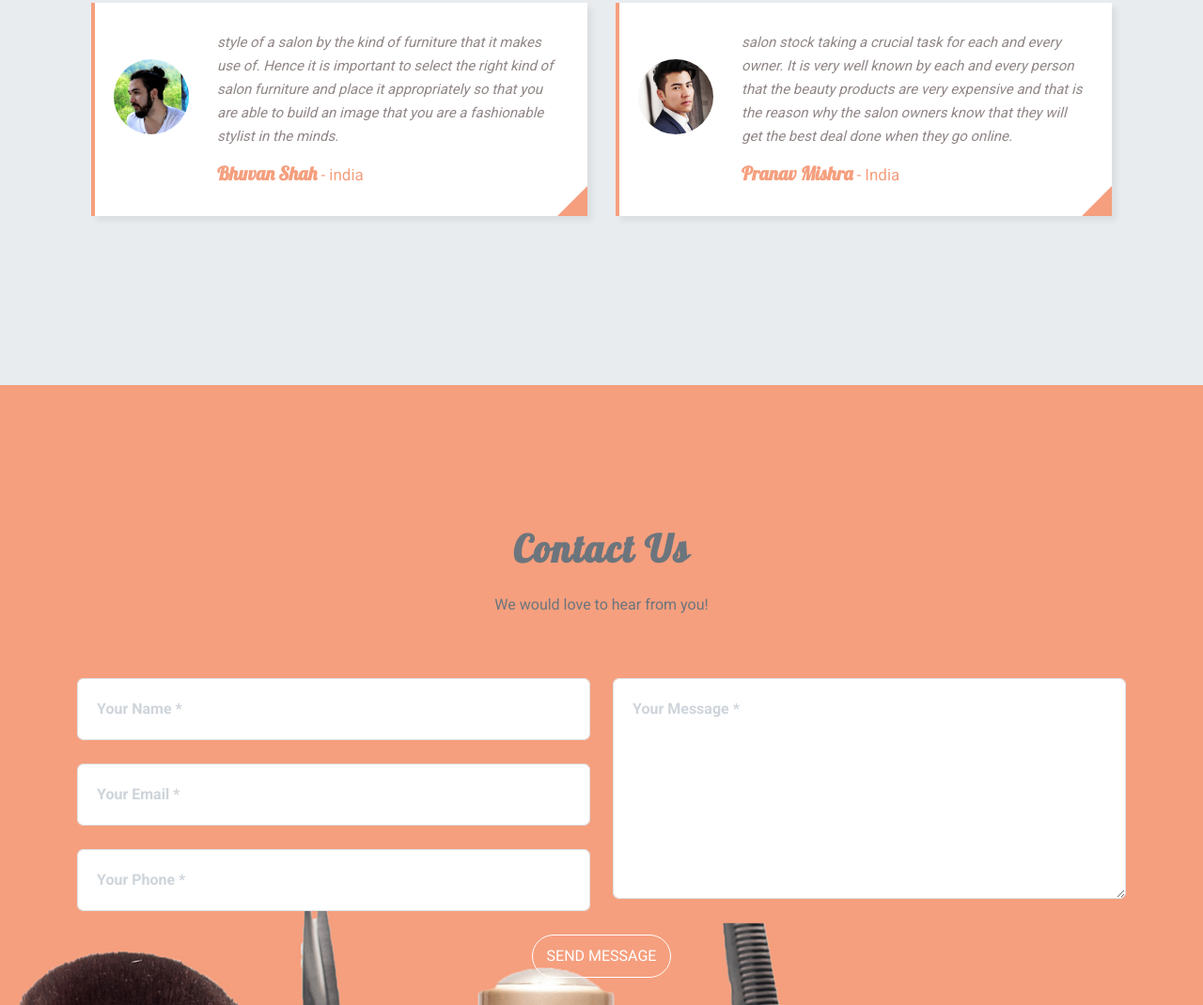
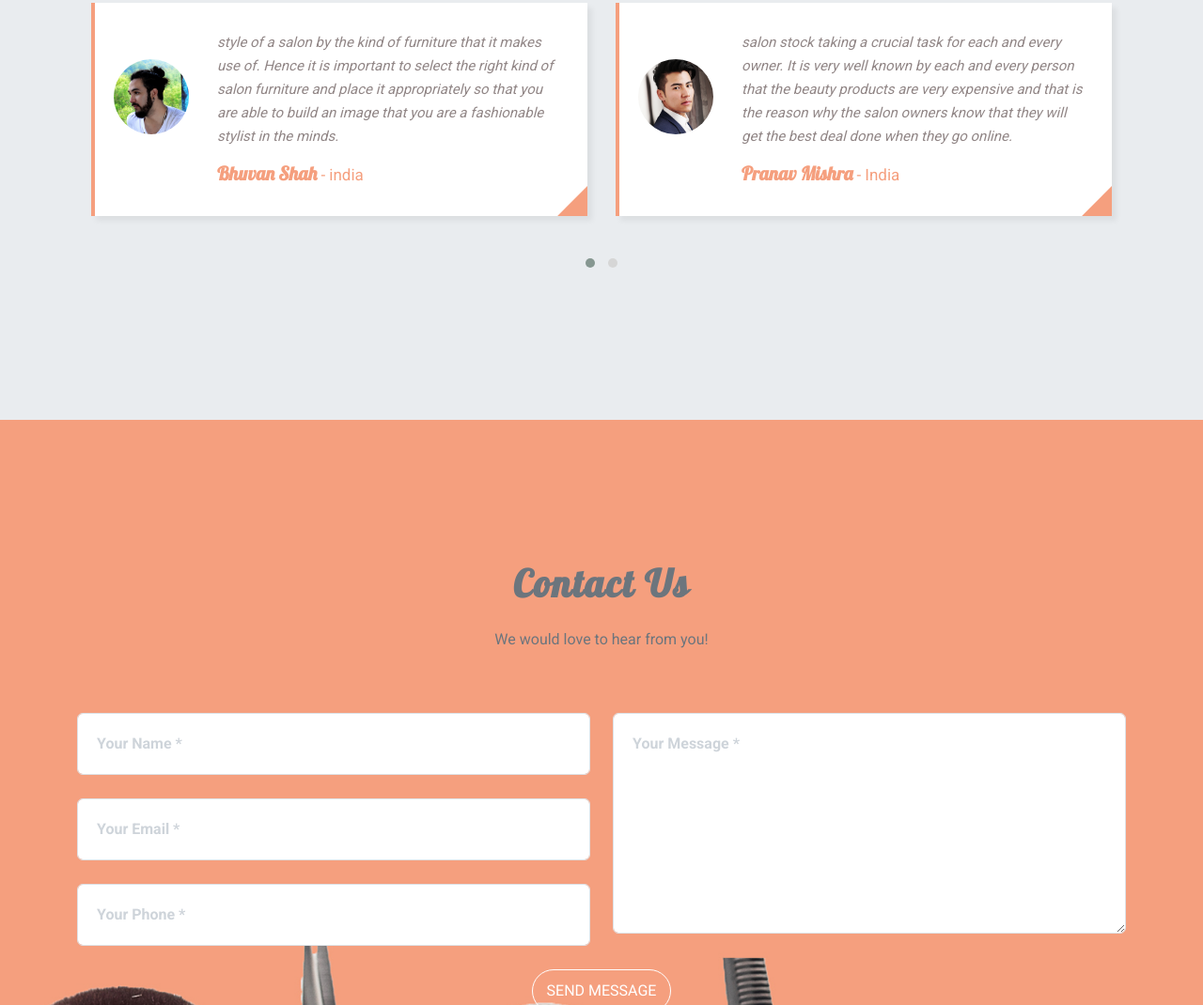
Before and after one commit to Rishitagangrae123/Salon-Master, a plain HTML site: page index.html in a window 1280 px wide. Shown: the part 4702-5772 px from the top of the page at 94% size. Drawn offline with nearby package versions, Linux system fonts and the light colour scheme; files that its build step writes are made by us from their sources; files whose address does not match are found by name.

Commit message:
Update index.html

```diff
--- a/index.html
+++ b/index.html
@@ -31,10 +31,10 @@ License URL: https://creativecommons.org/licenses/by/4.0/
 		<link href="https://fonts.googleapis.com/css?family=Great+Vibes" rel="stylesheet">
         <link rel='stylesheet' href="https://maxcdn.bootstrapcdn.com/font-awesome/4.7.0/css/font-awesome.min.css">
         <link rel="stylesheet" href="css/owl.carousel.min.css">
-<link rel="stylesheet" href="css/app.css?v=2">
-<link rel="stylesheet" href="css/animate.min.css?v=2">
-<link rel="stylesheet" href="css/owl.carousel.min.css?v=2">
-<link rel="stylesheet" href="css/magnific-popup.css?v=2">
+        <link rel="stylesheet" href="css/owl.theme.default.min.css">
+        <link rel="stylesheet" href="css/magnific-popup.css">
+        <link rel="stylesheet" href="css/animate.min.css">
+        <link rel="stylesheet" href="css/app.css">
 
         <script src="js/jquery.min.js"></script>
         <script>
```
